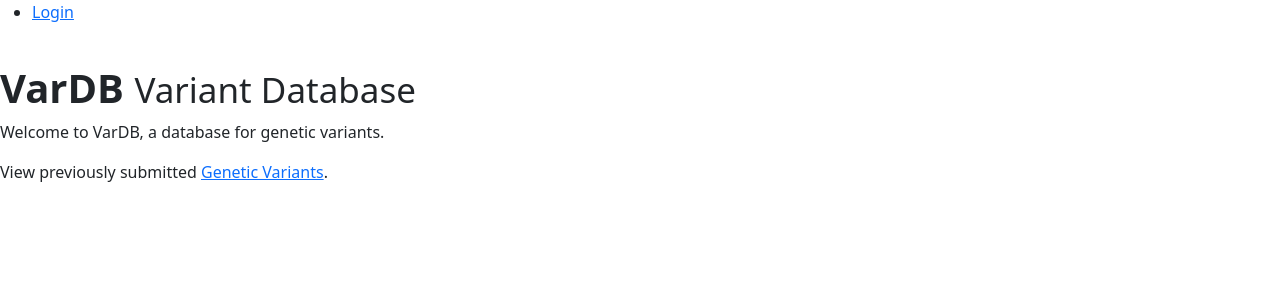
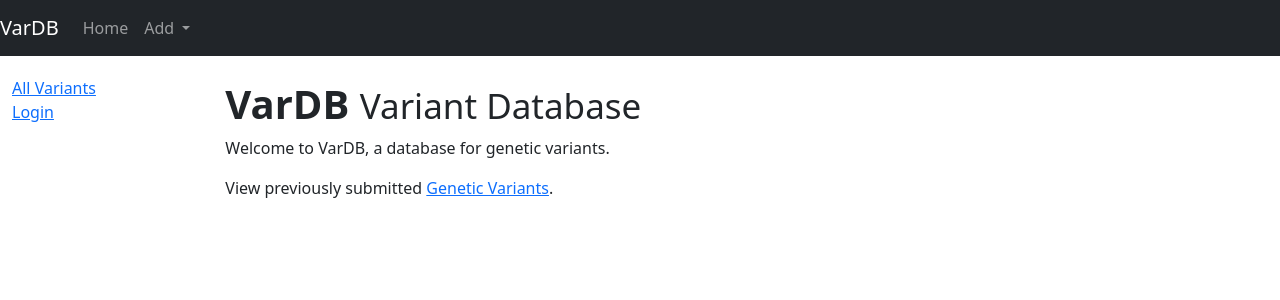
Before and after one commit to RachelDuffin/var_db, a Django app: page / in a window 1280 px wide. Shown: the top 300 px of the page. Run offline with Django 4.2, Linux system fonts and the light colour scheme; some libraries are stand-ins or nearby versions.

Commit message:
Added sidebar and navbar

```diff
--- a/vdb/templates/vdb/base_generic.html
+++ b/vdb/templates/vdb/base_generic.html
@@ -4,14 +4,48 @@
   {% block title %}<title>Variant DB</title>{% endblock %}
 
   <!-- Bootstrap CSS -->
-    <link rel="stylesheet" href="https://cdn.jsdelivr.net/npm/bootstrap@5.1.3/dist/css/bootstrap.min.css" integrity="sha384-1BmE4kWBq78iYhFldvKuhfTAU6auU8tT94WrHftjDbrCEXSU1oBoqyl2QvZ6jIW3" crossorigin="anonymous">
     <script src="https://ajax.googleapis.com/ajax/libs/jquery/3.5.1/jquery.min.js"></script>
     <script src="https://maxcdn.bootstrapcdn.com/bootstrap/3.4.1/js/bootstrap.min.js"></script>
+    <script src="https://stackpath.bootstrapcdn.com/bootstrap/4.4.1/js/bootstrap.min.js" integrity="sha384-wfSDF2E50Y2D1uUdj0O3uMBJnjuUD4Ih7YwaYd1iqfktj0Uod8GCExl3Og8ifwB6" crossorigin="anonymous"></script>
+    <link rel="stylesheet" href="https://cdn.jsdelivr.net/npm/bootstrap@5.1.3/dist/css/bootstrap.min.css" integrity="sha384-1BmE4kWBq78iYhFldvKuhfTAU6auU8tT94WrHftjDbrCEXSU1oBoqyl2QvZ6jIW3" crossorigin="anonymous">
+
+    {% load static %}
+    <link rel="stylesheet" href="{% static '/styles.css' %}">
 
 </head>
+
 <body>
+{% block navbar %}
+  <nav class="navbar navbar-expand-lg navbar-dark bg-dark">
+    <a class="navbar-brand" href="#">VarDB</a>
+    <button class="navbar-toggler" type="button" data-toggle="collapse" data-target="#navbarSupportedContent" aria-controls="navbarSupportedContent" aria-expanded="false" aria-label="Toggle navigation">
+      <span class="navbar-toggler-icon"></span>
+    </button>
+
+    <div class="collapse navbar-collapse" id="navbarSupportedContent">
+      <ul class="navbar-nav mr-auto">
+        <li class="nav-item active">
+          <a class="nav-link" href="{% url 'home' %}">Home <span class="sr-only"></span></a>
+        </li>
+        <li class="nav-item dropdown">
+          <a class="nav-link dropdown-toggle" href="#" id="navbarDropdown" role="button" data-toggle="dropdown" aria-haspopup="true" aria-expanded="false">
+            Add
+          </a>
+          <div class="dropdown-menu" aria-labelledby="navbarDropdown">
+            <a class="dropdown-item" href ="{% url 'variant_new' %}">Variant</a>
+          </div>
+      </ul>
+    </div>
+  </nav>
+  {% endblock %}
+
+<div class="container-fluid">
+    <div class="row">
+      <div class="col-sm-2">
+
     {% block sidebar %}
         <ul class="sidebar-nav">
+            <li><a href ="{% url 'variant_list' %}">All Variants</a></li>
         {% if user.is_authenticated %}
             <li>User: {{ user.get_username }}</li>
             <li><a href="{% url 'logout'%}?next={{request.path}}">Logout</a></li>
@@ -20,8 +54,14 @@
         {% endif %}
         </ul>
     {% endblock %}
+  </div>
 
-  {% block content %}<!-- default content text (typically empty) -->{% endblock %}
+      <div class="col-sm-10 ">
+        {% block content %} {% endblock %}
+      </div>
+    </div>
+  </div>
+
 
 
 </body>
```
Lines whose indentation alone changed are shown as unchanged.
